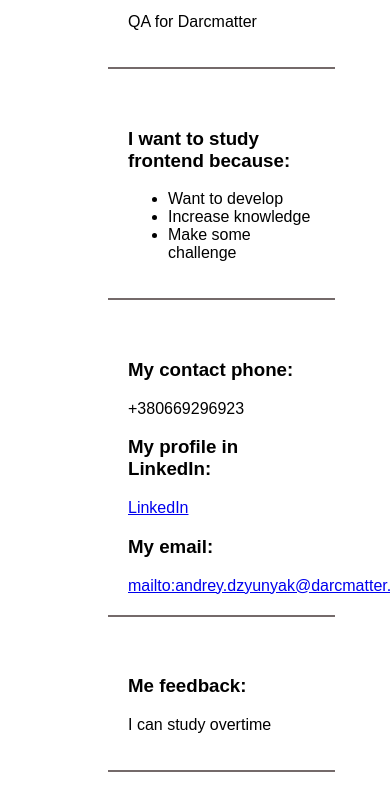
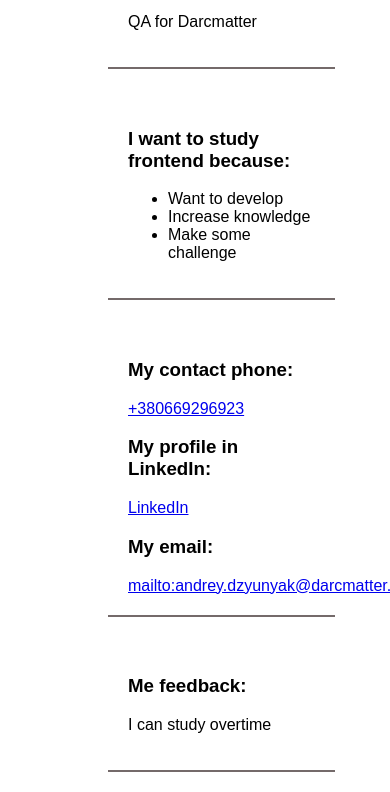
Before and after one commit to ADzyunyak/TT, a plain HTML site: page index.html in a window 390 px wide. Shown: the part 527-1319 px from the top of the page. Drawn offline with Linux system fonts and the light colour scheme; a script that the page names is missing.

Commit message:
link for phone

```diff
--- a/index.html
+++ b/index.html
@@ -43,7 +43,7 @@
     </div>
     <div>
         <h3>My contact phone:</h3>
-        <p>+380669296923</p>
+        <a href="tel.:+380669296923">+380669296923</a>
         <h3>My profile in LinkedIn:</h3>
         <a href="https://www.linkedin.com/in/andrey-dzyunyak-317a4817a/" target="_blank">LinkedIn</a>
         <h3>My email:</h3>
```
